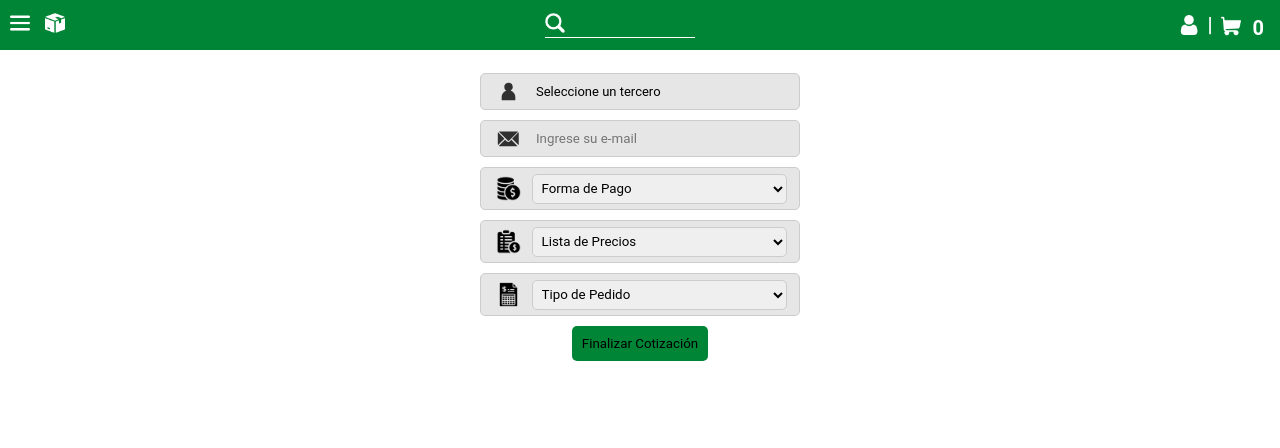
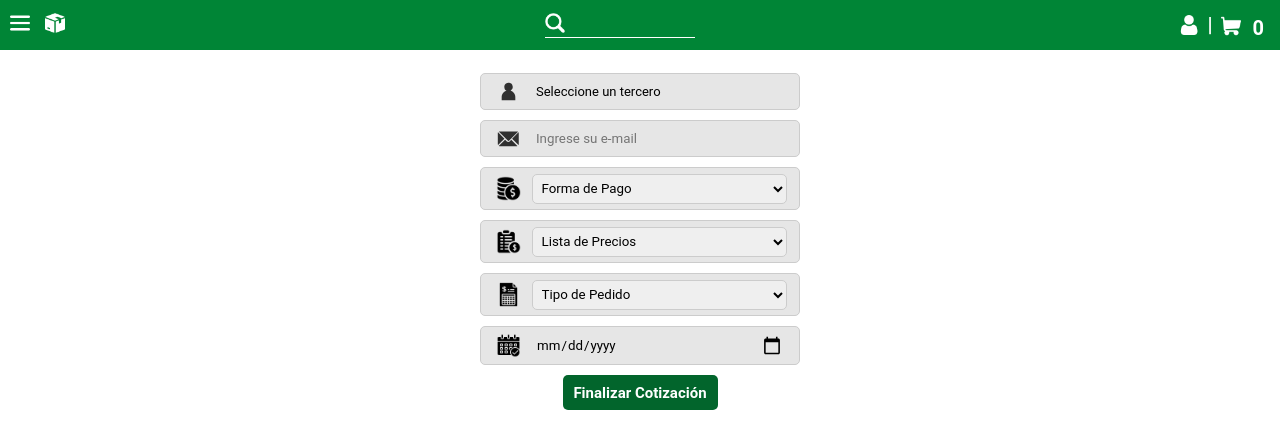
Before and after one commit to sebastianrey13/go-pedidos, a React (Vite) app: page /realizar-pedido in a window 1280 px wide. Shown: the top 448 px of the page. Built offline with nearby package versions, Linux system fonts and the light colour scheme.

Commit message:
se trabaja en apartado de finalizar cotizacion, pendiente validar campos form y crear apartado para ver la cotizacion creada

```diff
--- a/src/css/cardCategoria.css
+++ b/src/css/cardCategoria.css
@@ -232,12 +232,12 @@
     display: flex;
     justify-content: center;
     align-items: center;
-    z-index: 10000000;
+    z-index: 1;
 }
 
 .popup-confirmarProducto {
-    width: 320px;
-    height: 540px;
+    width: 340px;
+    height: 560px;
     background-color: #F7F7F7;
     padding: 10px 20px;
     border: 1px solid #F7F7F7;
@@ -362,16 +362,17 @@
 .agregar-confirmarProducto {
     width: 100%;
     display: flex;
-    flex-direction: column;
+    flex-direction: row;
     align-items: center;
     justify-content: center;
+    gap: 10px;
 }
 
 .agregar-confirmarProducto p {
     background-color: #02652C;
     color: #ffffff;
-    height: 30px;
-    width: 125px;
+    height: 40px;
+    width: 150px;
     display: flex;
     flex-direction: column;
     align-items: center;
@@ -379,6 +380,7 @@
     text-align: center;
     border-radius: 5px;
     font-size: 15px;
+    cursor: pointer;
 }
 
 
@@ -432,3 +434,53 @@
     margin-top: 5px;
     overflow: scroll;
 }
+
+.popup-bg-observacion {
+    position: fixed;
+    top: 0;
+    left: 0;
+    width: 100%;
+    height: 100%;
+    background: rgba(0, 0, 0, 0.5);
+    display: flex;
+    justify-content: center;
+    align-items: center;
+    z-index: 3;
+}
+
+.popup-observacion {
+    position: relative;
+    width: 300px;
+    height: auto;
+    background-color: #F7F7F7;
+    padding: 10px 20px;
+    border: 1px solid #F7F7F7;
+    border-radius: 10px;
+    box-shadow: 0 4px 6px rgba(0, 0, 0, 0.1);
+    z-index: 4;
+    display: flex;
+    flex-direction: column;
+    justify-content: center;
+    align-items: center;
+}
+
+.popup-observacion-titulo {
+    font-size: 20px;
+    font-weight: bold;
+    margin-top: 30px;
+    margin-bottom: 10px;
+    color: #02652C;
+}
+
+.textareaProducto {
+    border: 1px solid #888888;
+    outline-color: #7faa91;
+    border-radius: 5px;
+    font-size: 15px;
+}
+
+.botonAñadirObservacion {
+    color: #ffffff;
+    margin-top: 10px;
+    cursor: pointer;
+}
--- a/src/css/pedidoNuevo.css
+++ b/src/css/pedidoNuevo.css
@@ -22,9 +22,15 @@
     height: 30px;
 }
 
+.input-container-tercero {
+    cursor: pointer;
+}
+
 .pedidoNuevoPTercero {
     font-size: 13px;
     padding-left: 5px;
+    cursor: pointer;
+    width: 250px;
 }
 
 .tituloTercero {
@@ -32,6 +38,20 @@
     text-align: center;
     margin: 10px;
     font-size: 25px;
+}
+
+.input-container-date {
+    position: relative;
+}
+
+input[type="date"]::-webkit-calendar-picker-indicator {
+    position: absolute;
+    width: 20px;
+    height: 20px;
+    top: 50%;
+    transform: translateY(-50%);
+    right: 15px;
+    cursor: pointer;
 }
 
 /* Tercero*/
@@ -120,33 +140,18 @@
     box-shadow: 0 0 5px rgb(0, 155, 62, 0.5);
 }
 
-
-
-
-
-
-
-
-
-
-
-
-
-
-
-
-
-
-
-
-
-
-
-
-
-
-/* No es necesario mover el icono porque al estar deshabilitado se oculta */
-/* input[type="date"]::-webkit-calendar-picker-indicator {
-    position: relative;
-    left: -267px;
-} */
+.botonFinzalizar {
+    background-color: #02652C;
+    color: #ffffff;
+    height: 35px;
+    width: 155px;
+    display: flex;
+    flex-direction: column;
+    align-items: center;
+    justify-content: center;
+    text-align: center;
+    border-radius: 5px;
+    font-size: 15px;
+    border: none;
+    font-weight: bold;
+}
--- a/src/routes/PedidoNuevo.jsx
+++ b/src/routes/PedidoNuevo.jsx
@@ -1,33 +1,33 @@
-import React, { useEffect } from 'react'
+import React, { useEffect, useContext } from 'react'
 import '../css/pedidoNuevo.css'
 import '../css/loginSingUp.css'
 
 import { useState } from 'react';
+import CardError from '../componentes/CardError.jsx'
 
 import cerrar from '../../public/cerrar.png'
 import iconoUsuario from '../../public/iconousuario.svg'
 import iconoCorreo from "../../public/iconocorreo.svg"
-import iconoRol from "../../public/iconorol.png"
+import iconoCalendario from "../../public/calendario.png"
 import formaPagoIco from "../../public/monedas.png"
 import listaDePreciosIco from "../../public/lista-de-precios.png"
 import tipoFacturaIco from "../../public/hoja-de-calculo.png"
 import Terceros from '../componentes/Terceros';
-
-
-
-
+import Swal from 'sweetalert2';
+import { CarroDeComprasContext } from '../componentes/utils/CarroDeComprasContext.jsx';
 
 
 const PedidoNuevo = () => {
 
+    const { recargarProductos } = useContext(CarroDeComprasContext);
     const [tercero, setTercero] = useState({
         nombre: 'Seleccione un tercero',
     });
     const [signupEmail, setSignupEmail] = useState('');
     const [fechaActual, setFechaActual] = useState('');
+    const [fechaDeEntrega, setFechaDeEntrega] = useState('');
     const [isOpenTercero, setIsOpenTercero] = useState(false)
     const [isError, setIsError] = useState(false);
-    const [userId, setUserId] = useState(null);
     const [error, setError] = useState("");
 
 
@@ -119,11 +119,39 @@ const PedidoNuevo = () => {
         setIsOpenTercero(false);
     };
 
+    const generarIDPedido = () => {
+        const idPedido = Math.floor(Math.random() * 100) + Math.random().toString(36).substr(2, 9)
+        return idPedido
+    }
+
+    const realizarConfirmacion = (e) => {
+        e.preventDefault();
+        Swal.fire({
+            title: 'Go Pedidos',
+            html: `<p>¿Realizar Cotización?</p>`,
+            icon: 'question',
+            showDenyButton: true,
+            confirmButtonText: 'Si',
+            confirmButtonColor: '#009b3e'
+        }).then((respuesta) => {
+            if (respuesta.isConfirmed) {
+                Swal.fire({
+                    title: 'Go Pedidos',
+                    html: `<div><p>Cotización realizada satisfactoriamente</p><p>Ref: <b>${generarIDPedido().toUpperCase()}</b></p></div>`,
+                    icon: 'success',
+                    confirmButtonColor: '#009b3e',
+                });
+                recargarProductos();
+                localStorage.clear();
+            }
+        })
+    }
+
     return (
         <div className='pedidoNuevo'>
             <h2 className='titulo'>Nueva Cotización</h2>
-            <form className='form-pedidoNuevo' onSubmit={handleLogin}>
-                <div onClick={togglePopupTecero} className="input-container">
+            <form className='form-pedidoNuevo' onSubmit={realizarConfirmacion}>
+                <div onClick={togglePopupTecero} className="input-container input-container-tercero">
                     <img src={iconoUsuario} className="custom-icon" />
                     <p className='pedidoNuevoPTercero'>{tercero.nombre}</p>
                 </div>
@@ -131,7 +159,6 @@ const PedidoNuevo = () => {
                     <Terceros
                         togglePopupTecero={togglePopupTecero}
                         handleTerceroSeleccionado={handleTerceroSeleccionado}
-
                     />
                 )}
                 <div className="input-container">
@@ -186,25 +213,20 @@ const PedidoNuevo = () => {
                     </select>
                 </div>
 
-
-                {/* <div className="input-container">
-                    <img src={iconoUsuario} className="custom-icon" />
+                <div className="input-container input-container-date">
+                    <img src={iconoCalendario} className="custom-icon" />
                     <input
                         type="date"
-                        value={fechaActual}
-                        // onChange={(e) => setFechaActual(e.target.value)}
-                        placeholder="Fecha Actual"
-                        disabled={true}
+                        className='input-date'
                     />
-                </div> */}
-
+                </div>
                 {isError && (
                     <CardError
                         className='cardError'
                         info={error}
                     />
                 )}
-                <button className="boton" type="submit">Finalizar Cotización</button>
+                <button className="botonFinzalizar" type="submit">Finalizar Cotización</button>
             </form>
         </div>
     )
```
Also changed, not shown: src/componentes/CardProductos.jsx (+47 -29 lines), public/calendario.png (added).
